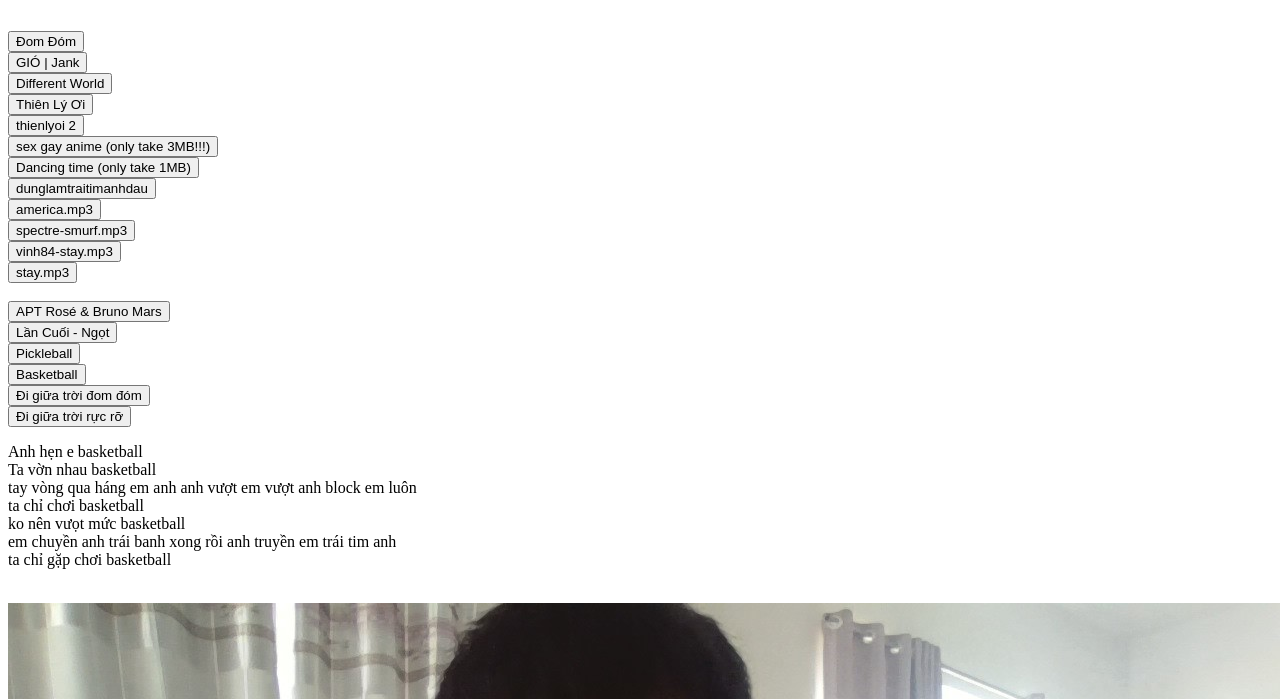
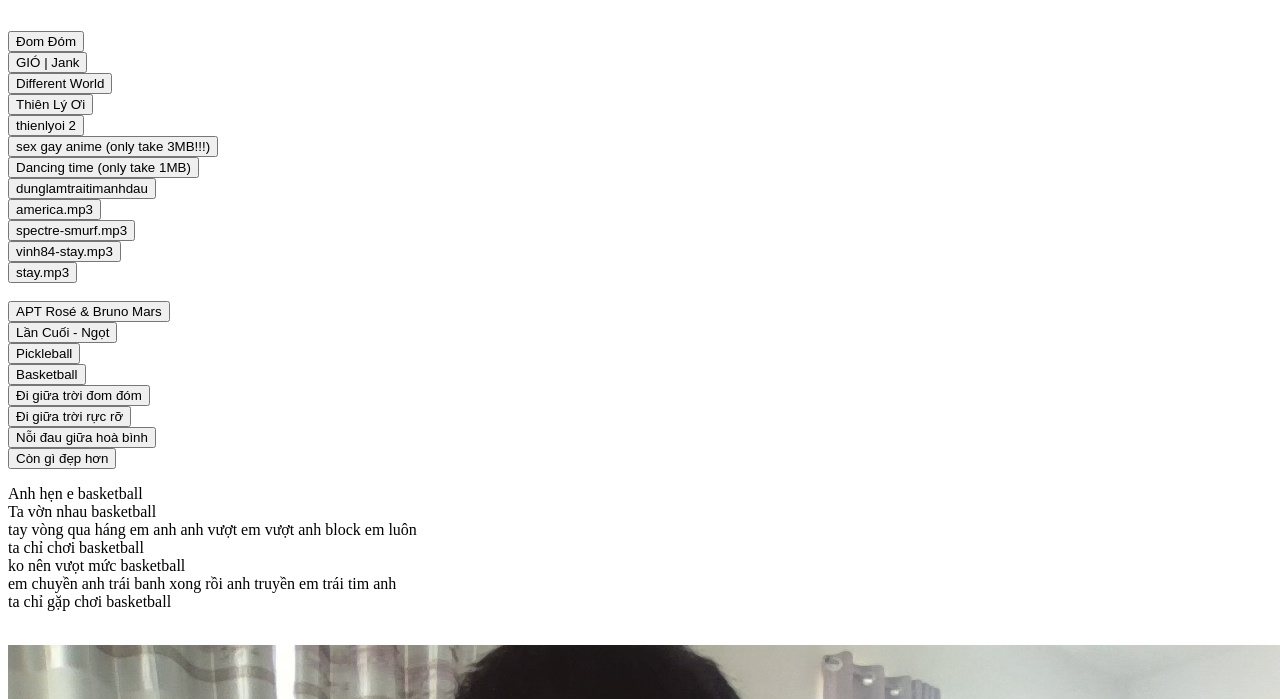
Before and after one commit to baldstore/Music, a plain HTML site: page index.html in a window 1280 px wide. Shown: the part 101-800 px from the top of the page. Drawn offline with Linux system fonts and the light colour scheme.

Commit message:
Update index.html

```diff
--- a/index.html
+++ b/index.html
@@ -43,6 +43,10 @@
   <button onclick="window.open('https://baldstore.github.io/Music/đi giữa trời đom đóm.mp3')">Đi giữa trời đom đóm</button>
   <br>
   <button onclick="window.open('https://baldstore.github.io/Music/đi giữa trời rực rỡ.mp3')">Đi giữa trời rực rỡ</button>
+  <br>
+  <button onclick="window.open('https://baldstore.github.io/Music/ndghb')">Nỗi đau giữa hoà bình</button>
+  <br>
+  <button onclick="window.open('https://baldstore.github.io/Music/cgidh.mp3')">Còn gì đẹp hơn</button>
   <br>
   <p>Anh hẹn e basketball <br> Ta vờn nhau basketball <br> tay vòng qua háng em anh anh vượt em vượt anh block em luôn <br> ta chỉ chơi basketball <br> ko nên vưọt mức basketball <br> em chuyền anh trái banh xong rồi anh truyền em trái tim anh <br> ta chỉ gặp chơi basketball</p>
   <br>
```
